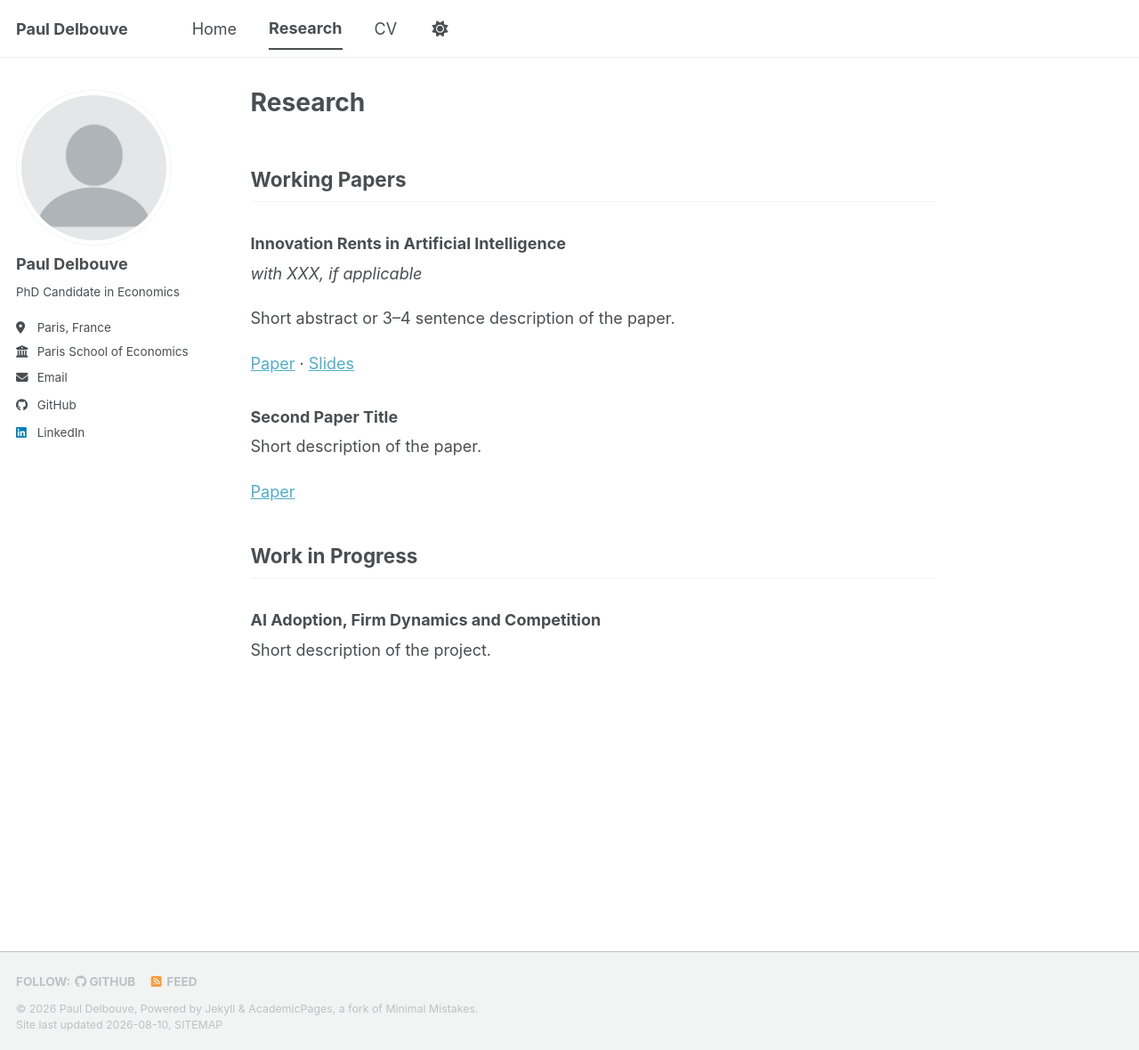
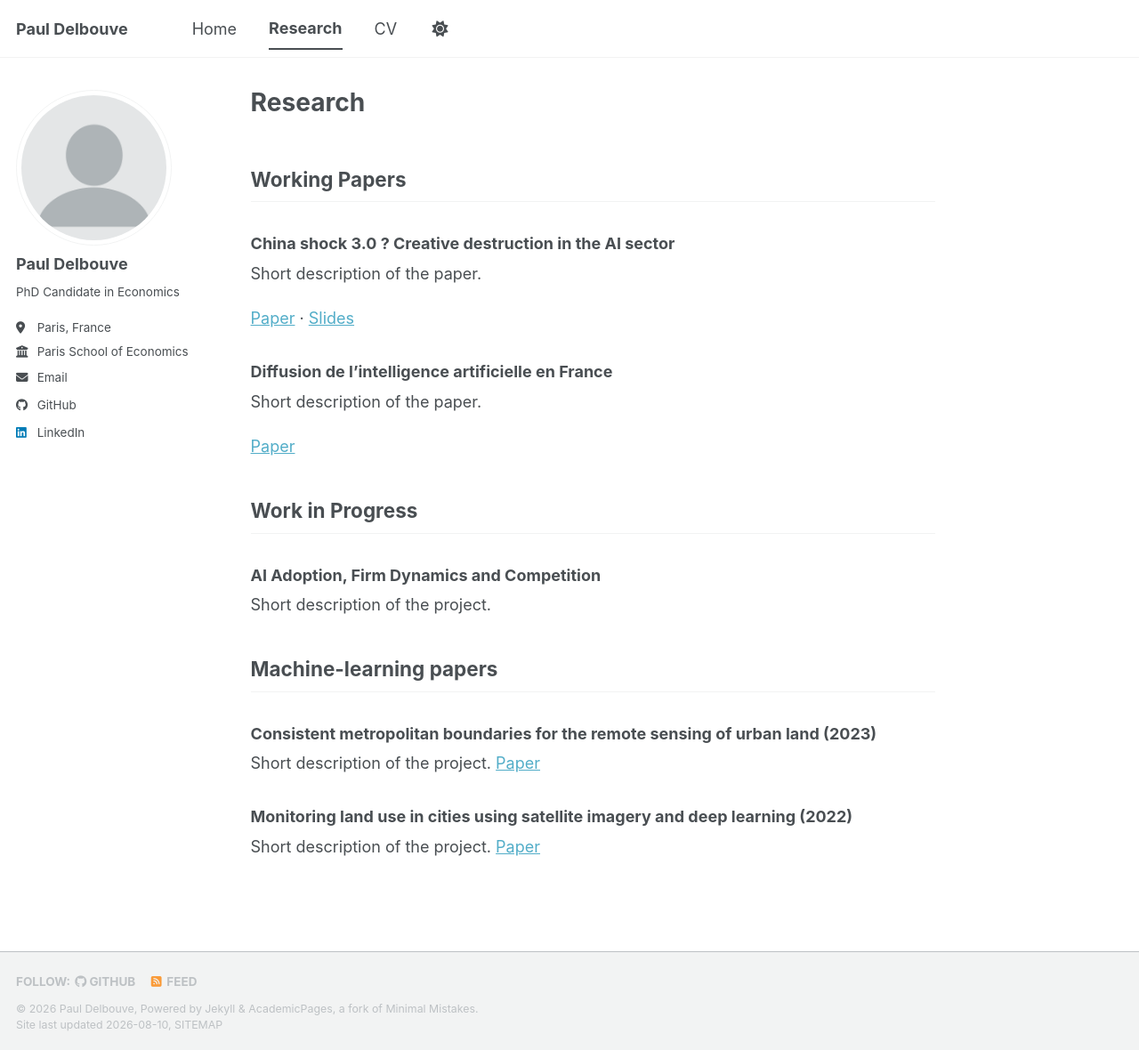
Before and after one commit to Pdelbouve/pdelbouve.github.io, a Jekyll site: the page built from _pages/research.md, in a window 1280 px wide and 1180 px high. Shown: the whole window at 89% size. Built offline with Jekyll 4.4.1, drawn with Linux system fonts in a browser that asks for light colours; a style sheet for code colours, icons or effects is not loaded.

Commit message:
Papers.md

```diff
--- a/_pages/research.md
+++ b/_pages/research.md
@@ -6,20 +6,18 @@ author_profile: true
 
 ## Working Papers
 
-### Innovation Rents in Artificial Intelligence
+### China shock 3.0 ? Creative destruction in the AI sector
 
-*with XXX, if applicable*
-
-Short abstract or 3–4 sentence description of the paper.
+Short description of the paper.
 
 [Paper](/files/AI_innovation.pdf) · [Slides](/files/AI_innovation_slides.pdf)
 
 
-### Second Paper Title
+### Diffusion de l'intelligence artificielle en France
 
 Short description of the paper.
 
-[Paper](/files/paper2.pdf)
+[Paper](/files/aghion2025diffusion.pdf)
 
 
 ## Work in Progress
@@ -27,3 +25,15 @@ Short description of the paper.
 ### AI Adoption, Firm Dynamics and Competition
 
 Short description of the project.
+
+
+## Machine-learning papers
+
+### Consistent metropolitan boundaries for the remote sensing of urban land (2023)
+Short description of the project.
+[Paper](/files/daams2023consistent.pdf)
+
+### Monitoring land use in cities using satellite imagery and deep learning (2022)
+
+Short description of the project.
+[Paper](/files/veneri2022monitoring.pdf)
```
